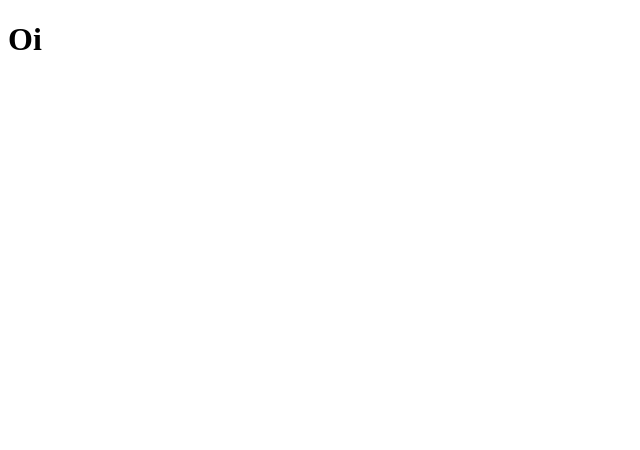
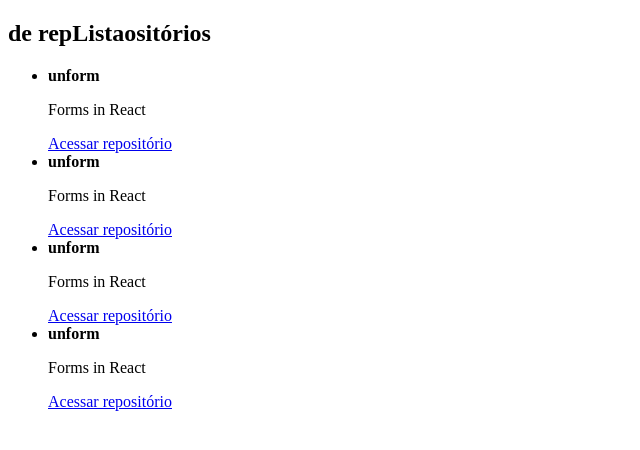
Before and after one commit to flavio022/github-explore-ignite-rocketseat-2021, a React app: page / in a window 1280 px wide. Shown: the top 450 px of the page, without its empty margins (0-640 px from the left). Built offline with nearby package versions, Linux system fonts and the light colour scheme.

Commit message:
props in react

```diff
--- a/babel.config.js
+++ b/babel.config.js
@@ -1,9 +1,9 @@
 module.exports = {
     presets: [
-        '@babel/preset-env',
-        ['@babel/preset-react',{
-            runtime: 'automatic'
-        }]
-
+      '@babel/preset-env',
+      '@babel/preset-typescript',
+      ['@babel/preset-react', {
+        runtime: 'automatic'
+      }]
     ]
-}
+  }
--- a/src/App.jsx
+++ b/src/App.jsx
@@ -1,7 +1,9 @@
 import React from "react";
+import { RepositoryList } from "./compontes/RepositoryList";
 
 function App(){
-    return <h1>Oi</h1>
+    return <RepositoryList/>
+
 }
 
 export {App}
--- /dev/null
+++ b/src/compontes/RepositoryItem.jsx
@@ -0,0 +1,14 @@
+export function RepositoryItem(props){
+
+    return(
+        <li>
+        <strong>{props.repository?.name ?? 'Default'}</strong>
+        <p>{props.repository?.description}</p>
+
+        <a href={props.repository?.link}>
+            Acessar repositório
+        </a>
+    </li>
+
+    );
+}
--- /dev/null
+++ b/src/compontes/RepositoryList.jsx
@@ -0,0 +1,24 @@
+import { RepositoryItem } from "./RepositoryItem";
+
+export function RepositoryList(){
+
+    const repository = {
+        name : 'unform',
+        description: 'Forms in React',
+        link: 'https://github.com/unform/unform'
+    }
+    return(
+        <section className="repository-list">
+            <h1> de repListaositórios</h1>
+
+            <ul>
+
+                <RepositoryItem repository={repository}/>
+                <RepositoryItem repository={repository}/>
+                <RepositoryItem repository={repository}/>
+                <RepositoryItem repository={repository}/>
+
+            </ul>
+        </section>
+    )
+}
--- /dev/null
+++ b/src/styles/global.scss
@@ -0,0 +1,10 @@
+*{
+    margin: 0;
+    padding: 0;
+    box-sizing: border-box;
+}
+
+body{
+    font: 16px "Helvetica Neue", Arial, sans-serif;
+    color: #121214;
+}
--- a/webpack.config.js
+++ b/webpack.config.js
@@ -1,30 +1,46 @@
-const path = require('path');
-const HtmlWebPackPlugin = require('html-webpack-plugin');
+const path = require('path')
+const HtmlWebpackPlugin = require('html-webpack-plugin')
+
+const isDevelopment = process.env.NODE_ENV !== 'production';
 
 module.exports = {
-    mode: 'development',
-    entry: path.resolve(__dirname,'src','index.jsx'),
-    output:{
-        path: path.resolve(__dirname,'dist'),
-        filename:'bundle.js',
+  mode: isDevelopment ? 'development' : 'production',
+  devtool: isDevelopment ? 'eval-source-map' : 'source-map',
+
+  mode:'development',
+  entry: path.resolve(__dirname, 'src', 'index.jsx'),
+  devtool: 'eval-source-map',
+  output: {
+    path: path.resolve(__dirname, 'dist'),
+    filename: 'bundle.js'
+  },
+  resolve: {
+    extensions: ['.js', '.jsx', '.ts', '.tsx'],
+  },
+  devServer: {
+    static: {
+      directory: path.join(__dirname, "public/"),
     },
-
-    resolve:{
-        extensions:['.js','.jsx'],
-    },
-    plugins:[
-        new HtmlWebPackPlugin({
-            template: path.resolve(__dirname, 'public','índex.html')
-        })
+    port: 3000,
+    hot: "only",
+  },
+  plugins: [
+    new HtmlWebpackPlugin({
+      template: path.resolve(__dirname, 'public', 'index.html')
+    })
+  ].filter(Boolean),
+    module: {
+        rules: [
+        {
+        test: /\.(j|t)sx$/,
+        exclude: /node_modules/,
+        use: 'babel-loader',
+        },
+        {
+        test: /\.scss$/,
+        exclude: /node_modules/,
+        use: ['style-loader', 'css-loader', 'sass-loader','sass-loader'],
+        }
     ],
-    module:{
-        rules:[
-            {
-                test: /\.jsx$/,
-                exclude: /node_modules/,
-                use: 'babel-loader'
-            }
-        ],
     }
-
 };
```
Also changed, not shown: package.json (+25 -10 lines), tsconfig.json (added, +25 -0 lines), 2 other files (tests, documents, lock files or other folders).
